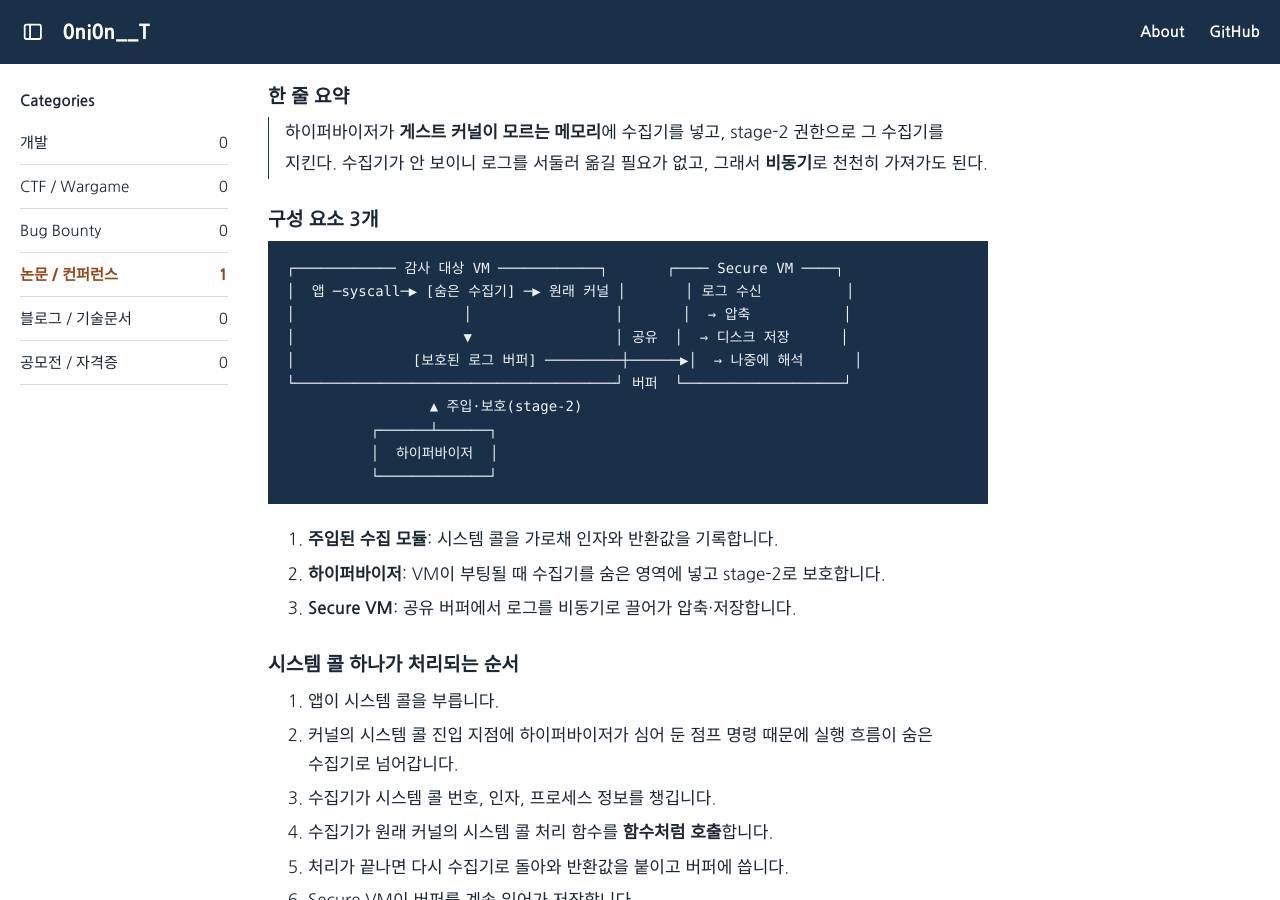
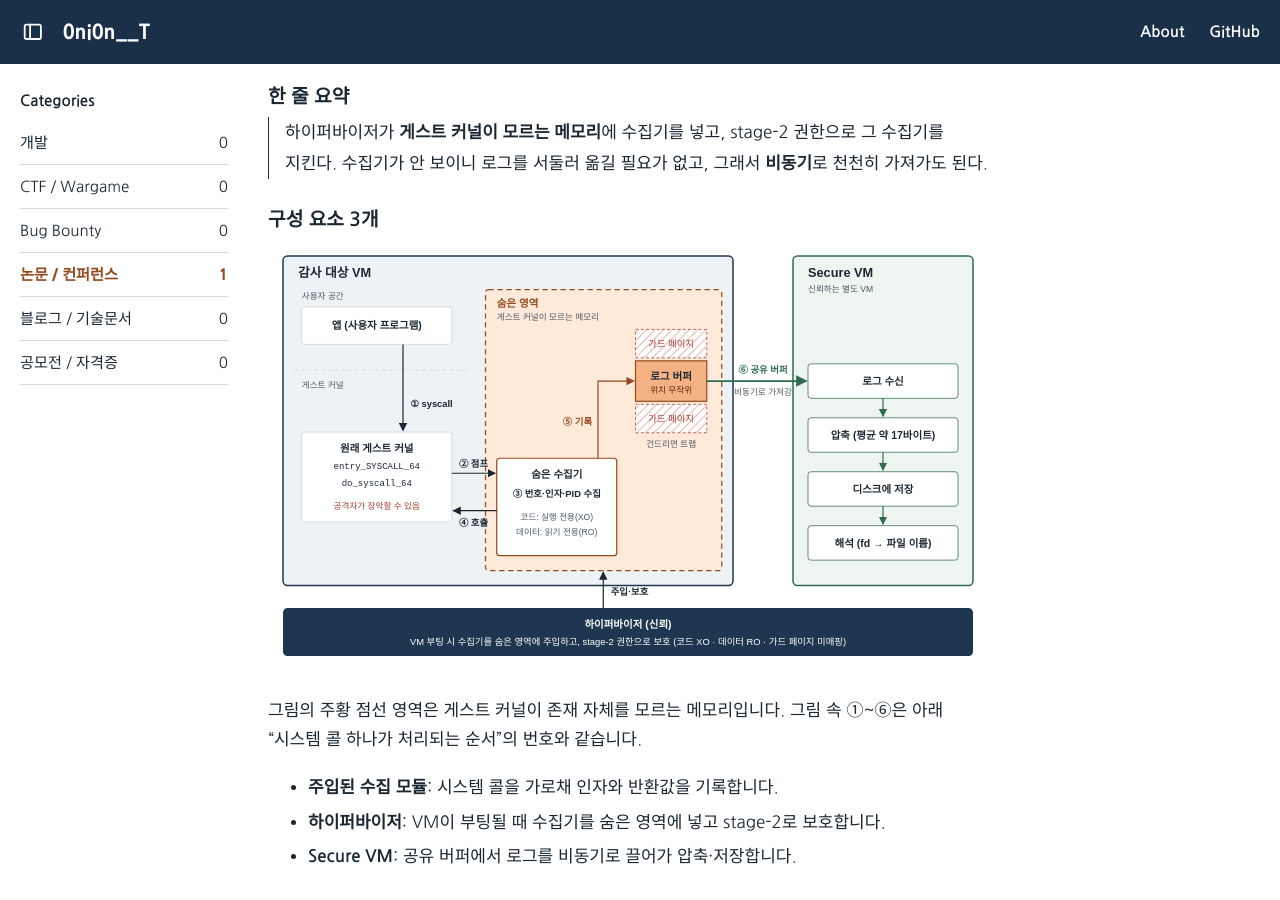
Before and after one commit to 0ni0n-t/0ni0n-t.github.io, a Jekyll site: the page built from _posts/2026-11-12-hyperaudit-review.md, in a window 1280 px wide and 900 px high, scrolled down 4138 px. Built offline with Jekyll 4.4.1, drawn with Linux system fonts in a browser that asks for light colours; some web fonts are replaced.

Commit message:
Replace HyperAudit text diagram with an SVG architecture figure
Co-Authored-By: Claude Opus 5.5 <noreply@anthropic.com>

````diff
--- a/_posts/2026-11-12-hyperaudit-review.md
+++ b/_posts/2026-11-12-hyperaudit-review.md
@@ -129,22 +129,13 @@ t2  (뒤늦게) 버퍼가 디스크로 저장됨 ──▶ 정작 침입 흔적
 
 ### 구성 요소 3개
 
-```
-┌──────────── 감사 대상 VM ────────────┐       ┌──── Secure VM ────┐
-│  앱 ─syscall─▶ [숨은 수집기] ─▶ 원래 커널 │       │ 로그 수신          │
-│                    │                 │       │  → 압축           │
-│                    ▼                 │ 공유  │  → 디스크 저장      │
-│              [보호된 로그 버퍼] ─────────┼──────▶│  → 나중에 해석      │
-└──────────────────────────────────────┘ 버퍼  └───────────────────┘
-                 ▲ 주입·보호(stage-2)
-          ┌──────┴──────┐
-          │  하이퍼바이저  │
-          └─────────────┘
-```
+![HyperAudit 구성도. 감사 대상 VM 안의 숨은 영역에 수집기와 로그 버퍼가 있고, Secure VM이 공유 버퍼에서 로그를 가져가 저장하며, 하이퍼바이저가 숨은 영역을 주입·보호한다]({{ '/assets/img/posts/hyperaudit-architecture.svg' | relative_url }})
 
-1. **주입된 수집 모듈**: 시스템 콜을 가로채 인자와 반환값을 기록합니다.
-2. **하이퍼바이저**: VM이 부팅될 때 수집기를 숨은 영역에 넣고 stage-2로 보호합니다.
-3. **Secure VM**: 공유 버퍼에서 로그를 비동기로 끌어가 압축·저장합니다.
+그림의 주황 점선 영역은 게스트 커널이 존재 자체를 모르는 메모리입니다. 그림 속 ①~⑥은 아래 "시스템 콜 하나가 처리되는 순서"의 번호와 같습니다.
+
+- **주입된 수집 모듈**: 시스템 콜을 가로채 인자와 반환값을 기록합니다.
+- **하이퍼바이저**: VM이 부팅될 때 수집기를 숨은 영역에 넣고 stage-2로 보호합니다.
+- **Secure VM**: 공유 버퍼에서 로그를 비동기로 끌어가 압축·저장합니다.
 
 ### 시스템 콜 하나가 처리되는 순서
 
````
Also changed, not shown: assets/img/posts/hyperaudit-architecture.svg (added).
